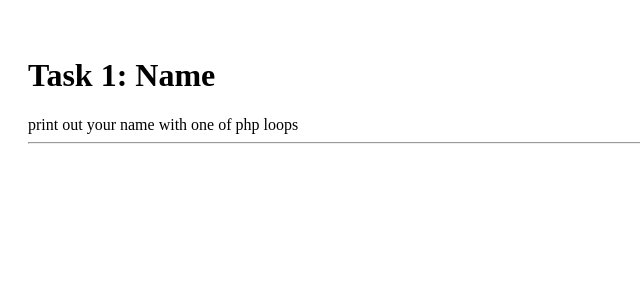
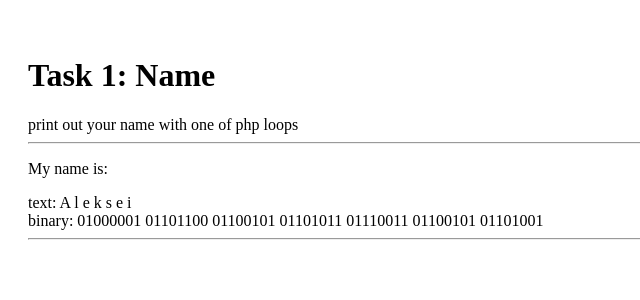
Before and after one commit to devmc-ee/car-insurance-calc, a PHP site: page /task1 in a window 1280 px wide. Shown: the part 54-354 px from the top of the page, without its empty margins (0-640 px from the left). Run offline with PHP 8.4, Linux system fonts and the light colour scheme.

Commit message:
add task 1 solution
* add function for printing chars of string
* add function to convert string to binary
* add temlate to view the task1

```diff
--- a/index.php
+++ b/index.php
@@ -1,5 +1,6 @@
 <?php
 $request = $_SERVER['REQUEST_URI'];
+require_once __DIR__ . '/tasks_solutions/task1/functions.php';
 ?><!doctype html>
 <html lang="en">
 <head>
--- /dev/null
+++ b/tasks_solutions/task1/functions.php
@@ -0,0 +1,52 @@
+<?php
+
+/**
+ * Task 1: printing name with a php loop
+ *
+ * @param string $input_text
+ *
+ * @return string
+ */
+function convertTextToBinary(string $input_text) {
+	$split_length = 1;
+	$byteLength = 8;
+	$convertFromBase = 16;
+	$convertToBase = 2;
+
+	$result = '';
+	$charBinary = '';
+
+	$chars = str_split(trim($input_text));
+
+	foreach ($chars as $char) {
+		$leadingZeros = '';
+
+		$charInHex = bin2hex($char);
+		$charBinary = base_convert($charInHex, $convertFromBase, $convertToBase);
+
+		if (strlen($charBinary) < $byteLength) {
+
+			$numberOfLeadingZeros = $byteLength - strlen($charBinary);
+
+			for ($i = 0; $i < $numberOfLeadingZeros; $i++) {
+				$leadingZeros .= 0;
+			}
+		}
+		$result .= $leadingZeros . $charBinary . ' ';
+	}
+	return $result;
+}
+
+/**
+ * Print chars of splited input string
+ * @param string $input_text
+ *
+ * @return string
+ */
+function printStringChars(string $input_text):void {
+	$chars = str_split(trim($input_text));
+
+	foreach ($chars as $char) {
+		echo $char . ' ';
+	}
+}
--- a/views/task1.php
+++ b/views/task1.php
@@ -1,6 +1,24 @@
 <?php ?>
 <h1>Task 1: Name</h1>
 <div class="task__text">
-	print out your name with one of php loops
+    print out your name with one of php loops
 </div>
 <hr>
+<p class="task-intro">My name is:</p>
+<div class="task-result">
+    <span>
+    <?php
+    $name = 'Aleksei';
+
+    echo 'text: ';
+	printStringChars($name);
+    echo '<br/>';
+	/**
+	 *
+	 */
+	echo 'binary: '. convertTextToBinary($name);
+	?>
+    </span>
+
+</div>
+<hr>
```
